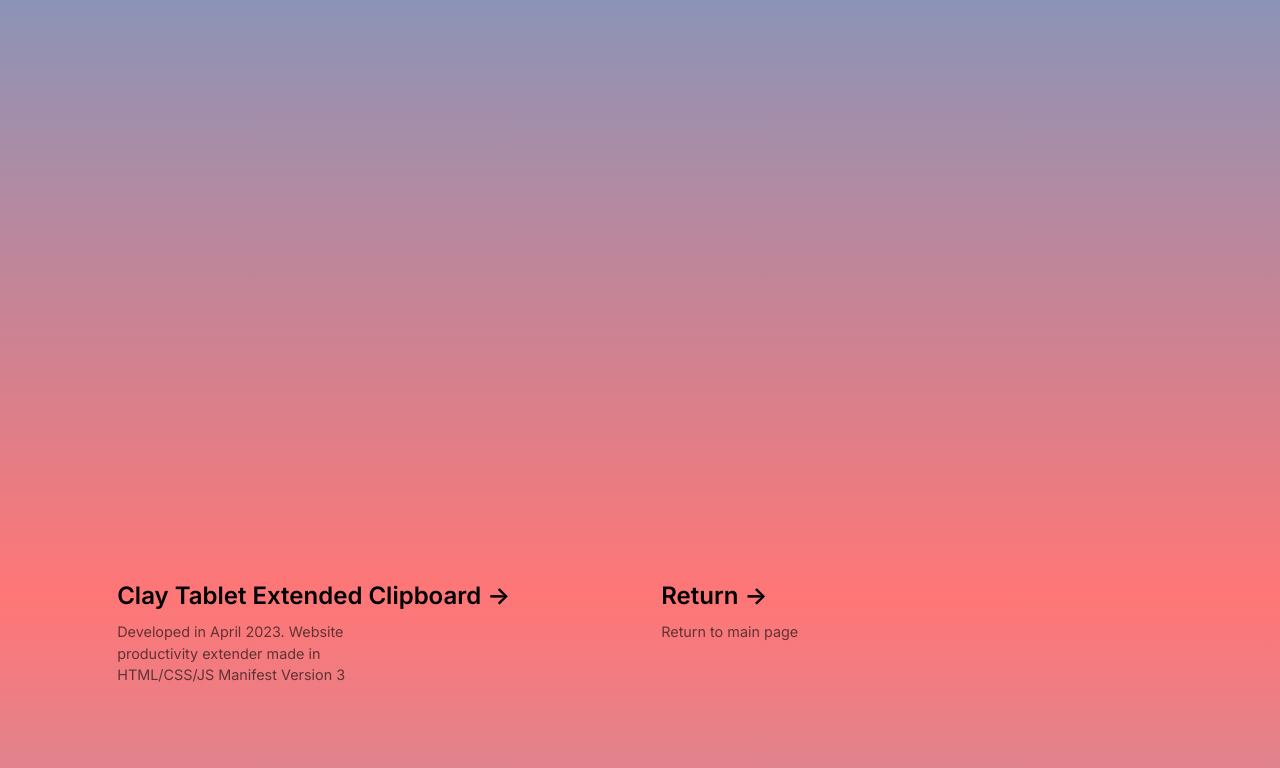
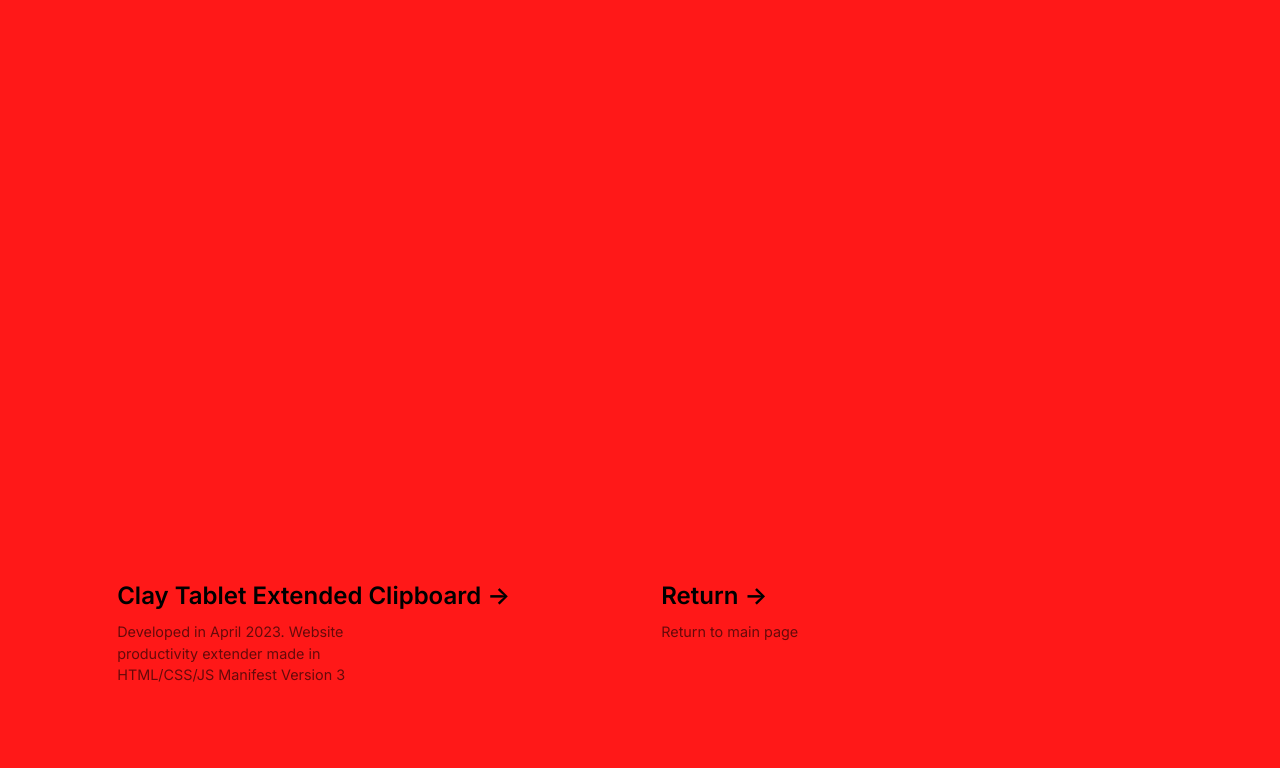
Before and after one commit to tribubb/tribubb.github.io, a Next.js app: page /otherprojects in a window 1280 px wide. Shown: the top 768 px of the page. Built offline with nearby package versions, Linux system fonts and the light colour scheme.

Commit message:
testing background animation

```diff
--- a/src/styles/Home.module.css
+++ b/src/styles/Home.module.css
@@ -5,6 +5,7 @@
     align-items: center;
     padding: 6rem;
     min-height: 100vh;
+    animation: animateBackground 10s linear infinite;
 }
 
 .description {
@@ -165,6 +166,20 @@
   }
 }
 
+@keyframes animateBackground {
+    0% {
+        background-color: #ffffff; /* initial background color */
+    }
+
+    50% {
+        background-color: #ff0000; /* color halfway through the animation */
+    }
+
+    100% {
+        background-color: #ffffff; /* final background color */
+    }
+}
+
 /* Enable hover only on non-touch devices */
 @media (hover: hover) and (pointer: fine) {
   .card:hover {
```
Lines whose indentation alone changed are shown as unchanged.
